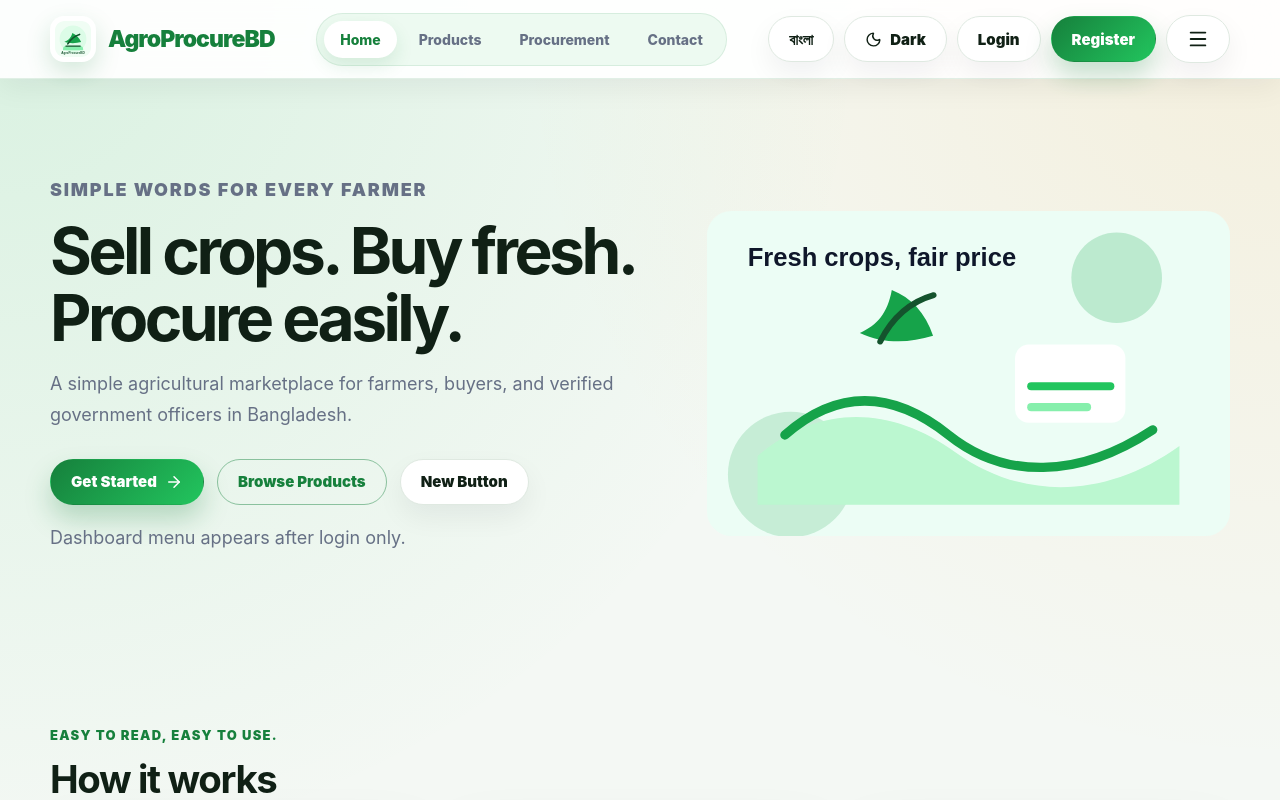
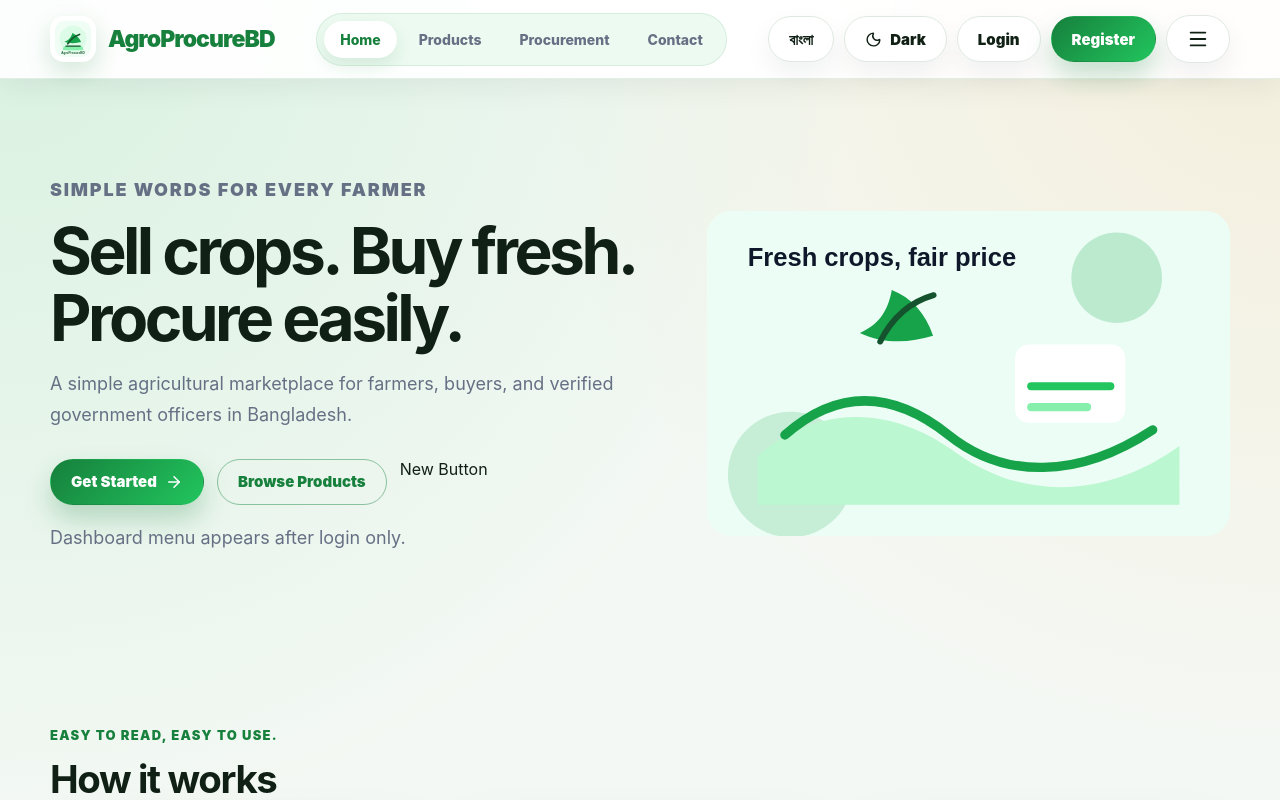
Before and after one commit to IA-MAHIM/AgroProcureBD, a React (Vite) app: page / in a window 1280 px wide. Shown: the top 800 px of the page. Built offline with nearby package versions, Linux system fonts and the light colour scheme; no server answers.

Commit message:
Update Home.jsx

```diff
--- a/src/pages/Home.jsx
+++ b/src/pages/Home.jsx
@@ -39,7 +39,7 @@ export default function Home({ t }) {
                 Browse Products
               </Link>
 
-              <Link className="ghost-btn" to="/procurement">
+              <Link className="hero-third-btn" to="/procurement">
                 New Button
               </Link>
             </div>
```
